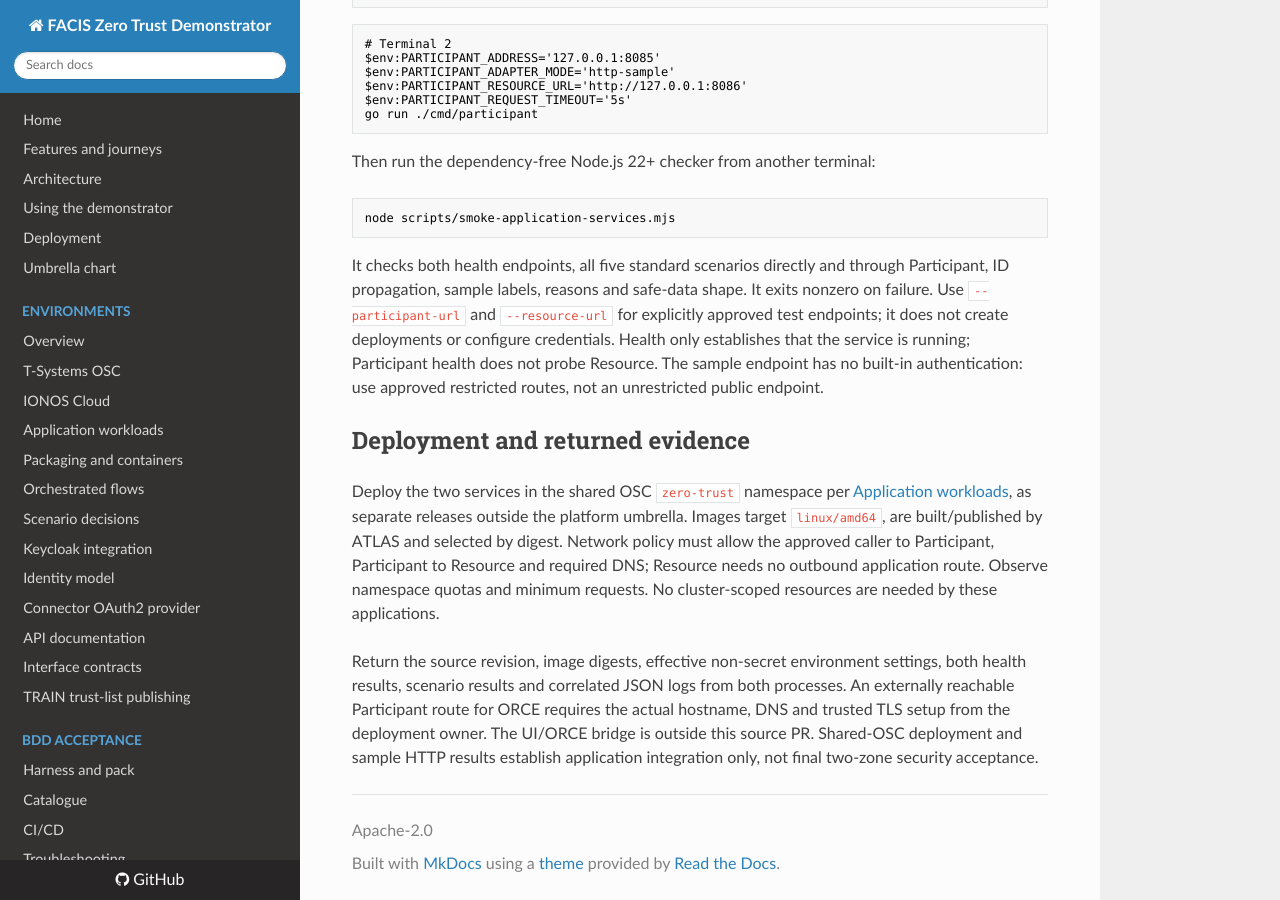
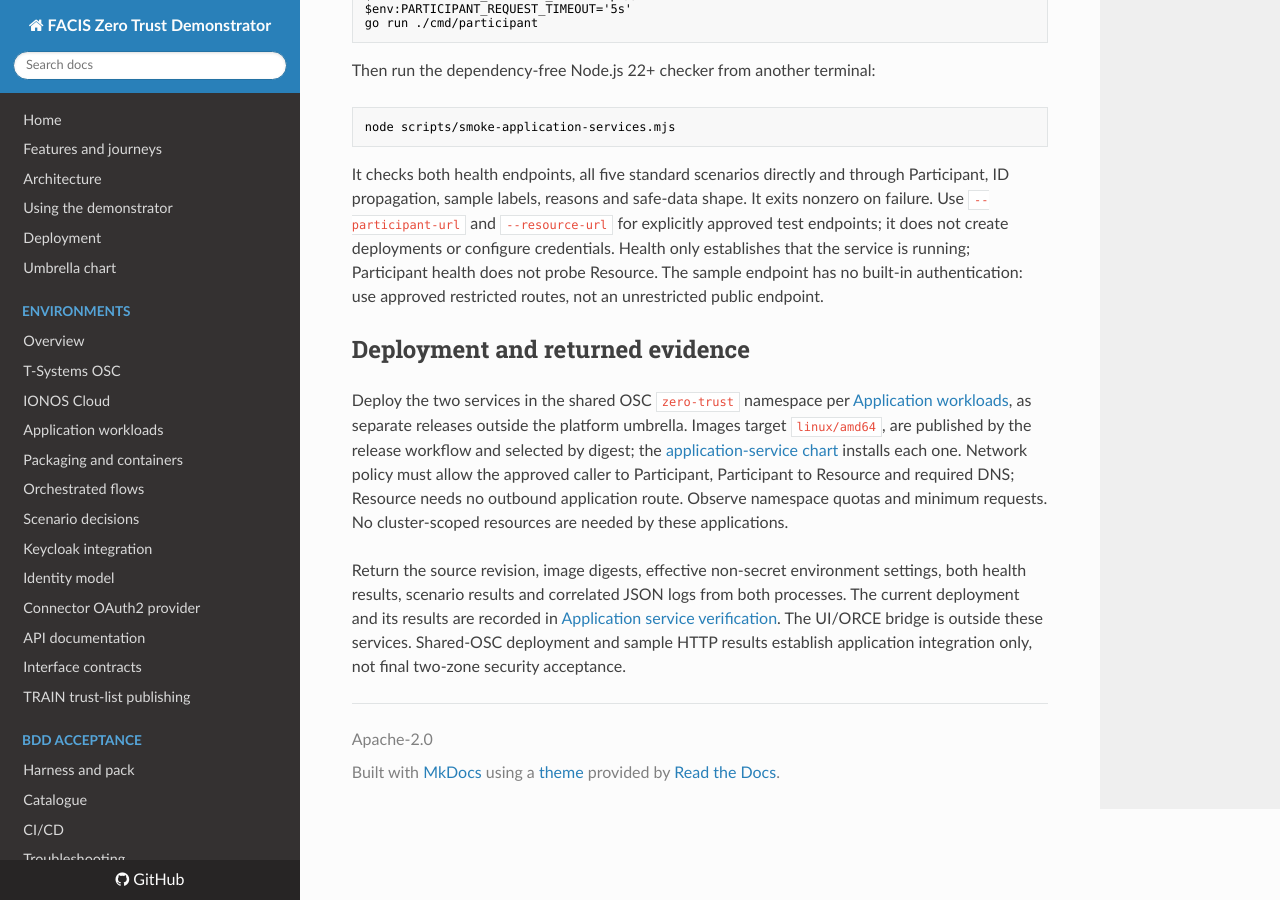
Before and after one commit to Fune5tiAtlas/facis-zero-trust-demonstrator, an MkDocs documentation site: the page built from docs/application-services.md, in a window 1280 px wide and 900 px high, scrolled down 3943 px. Built offline with MkDocs 1.6.1, drawn with Linux system fonts in a browser that asks for light colours; nearby versions of some CDN libraries; some of the changed text lies outside the part shown.

Commit message:
Describe the application services in the repository's own terms

````diff
--- a/docs/application-services.md
+++ b/docs/application-services.md
@@ -1,10 +1,10 @@
 # Participant and Protected Resource services
 
-This handoff adds two Go sample services for application deployment and HTTP integration. It does not implement the Connector/guard authorization path, Keycloak login, workload identity, attestation or real API replacement. A sample `denied` result is deliberately selected test data, not a security decision. The responses remain marked `source: sample` and `mode: sample`; health reports `liveMode: unavailable`.
+Two Go sample services for application deployment and HTTP integration. It does not implement the Connector/guard authorization path, Keycloak login, workload identity, attestation or real API replacement. A sample `denied` result is deliberately selected test data, not a security decision. The responses remain marked `source: sample` and `mode: sample`; health reports `liveMode: unavailable`.
 
 ## Source and build
 
-Use the repository root as the build context and retain its `go.mod` and `go.sum`. The reviewed baseline is `pr/22`, commit `852cc91d7fc2c6dab97c06f5d9d969298ca42812`; its module requires Go 1.27.0. These service additions use the standard library and add no module dependencies.
+Use the repository root as the build context and retain its `go.mod` and `go.sum`. The services use the standard library only and add no module dependencies.
 
 | Service | Entry point | Package | Default TCP port | Endpoints |
 | --- | --- | --- | --- | --- |
@@ -20,9 +20,9 @@
 go vet ./services/participant/... ./services/protectedresource/...
 ```
 
-For a downloaded source ZIP, use `go build -buildvcs=false` if VCS stamping fails. The two-target build checks compilation without leaving two runnable executables. To produce executables, run separate builds with `-o`, or use `go run` as below.
+The two-target build checks compilation without leaving two runnable executables. To produce executables, run separate builds with `-o`, or use `go run` as below.
 
-Container build recipes are included at `deployment/docker/participant/Dockerfile` and `deployment/docker/protected-resource/Dockerfile`, each with repository-root context. They compile Linux/amd64 static binaries using a digest-pinned Go builder, run from `scratch` as UID/GID 65532, and include CA certificates. ATLAS owns the GitHub Actions build, registry publication and deployment path. Follow [Packaging](packaging.md) for release builds/signing; a local source test is not a release build or publication.
+Container build recipes are included at `deployment/docker/participant/Dockerfile` and `deployment/docker/protected-resource/Dockerfile`, each with repository-root context. They compile Linux/amd64 static binaries using a digest-pinned Go builder, run from `scratch` as UID/GID 65532, and include CA certificates. The release workflow builds, signs and publishes them with every other image under `deployment/docker/`; follow [Packaging](packaging.md) for release builds/signing; a local source test is not a release build or publication.
 
 The pipeline build commands, from the repository root, are:
 
@@ -47,7 +47,7 @@
 | `PARTICIPANT_RESOURCE_URL` | Empty | Required for `http-sample`; base URL without `/demo`, credentials, query or fragment. The adapter appends `/demo`. |
 | `PARTICIPANT_LOG_LEVEL` | `info` | `debug`, `info`, `warn` or `error`. |
 
-`configs/participant.env.example` enables the two-process local HTTP route. `configs/participant.osc.env.example` shows the separate-service deployment shape. Its hostname is illustrative: ATLAS must substitute the Kubernetes Service name and exposed Service port it actually creates. `127.0.0.1` cannot address a different pod.
+`configs/participant.env.example` enables the two-process local HTTP route. `configs/participant.osc.env.example` shows the separate-service deployment shape. It matches the Service the [application-service chart](../deployment/helm/application-service/README.md) creates. `127.0.0.1` cannot address a different pod.
 
 ### Protected Resource
 
@@ -149,6 +149,6 @@
 
 ## Deployment and returned evidence
 
-Deploy the two services in the shared OSC `zero-trust` namespace per [Application workloads](environments/application-workloads.md), as separate releases outside the platform umbrella. Images target `linux/amd64`, are built/published by ATLAS and selected by digest. Network policy must allow the approved caller to Participant, Participant to Resource and required DNS; Resource needs no outbound application route. Observe namespace quotas and minimum requests. No cluster-scoped resources are needed by these applications.
+Deploy the two services in the shared OSC `zero-trust` namespace per [Application workloads](environments/application-workloads.md), as separate releases outside the platform umbrella. Images target `linux/amd64`, are published by the release workflow and selected by digest; the [application-service chart](../deployment/helm/application-service/README.md) installs each one. Network policy must allow the approved caller to Participant, Participant to Resource and required DNS; Resource needs no outbound application route. Observe namespace quotas and minimum requests. No cluster-scoped resources are needed by these applications.
 
-Return the source revision, image digests, effective non-secret environment settings, both health results, scenario results and correlated JSON logs from both processes. An externally reachable Participant route for ORCE requires the actual hostname, DNS and trusted TLS setup from the deployment owner. The UI/ORCE bridge is outside this source PR. Shared-OSC deployment and sample HTTP results establish application integration only, not final two-zone security acceptance.
+Return the source revision, image digests, effective non-secret environment settings, both health results, scenario results and correlated JSON logs from both processes. The current deployment and its results are recorded in [Application service verification](application-services-verification.md). The UI/ORCE bridge is outside these services. Shared-OSC deployment and sample HTTP results establish application integration only, not final two-zone security acceptance.
````
Also changed, not shown: other parts of docs/application-services.md (+1 -1 lines), 2 other files.
